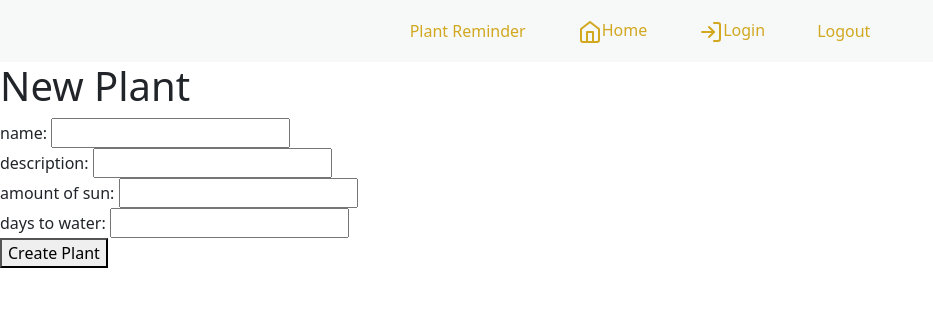
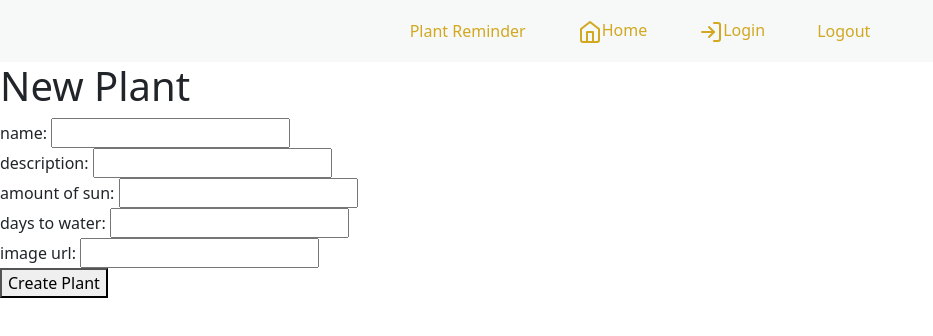
Before and after one commit to Emmanuel0124/plant-care-frontend, a React (Vite) app: page /plants/new in a window 1280 px wide. Shown: the top 336 px of the page, without its empty margins (0-933 px from the left). Built offline with nearby package versions, Linux system fonts and the light colour scheme; no server answers.

Commit message:
add image_url to PlantsNew form

```diff
--- a/src/PlantsNew.jsx
+++ b/src/PlantsNew.jsx
@@ -21,6 +21,9 @@ export function PlantsNew(props) {
       <div>
         days to water: <input name="days_to_water" type="text" />
       </div>
+      <div>
+        image url: <input name="image_url" type="text" />
+      </div>
       <button type="submit">Create Plant</button>
     </form>
   </div>
```
